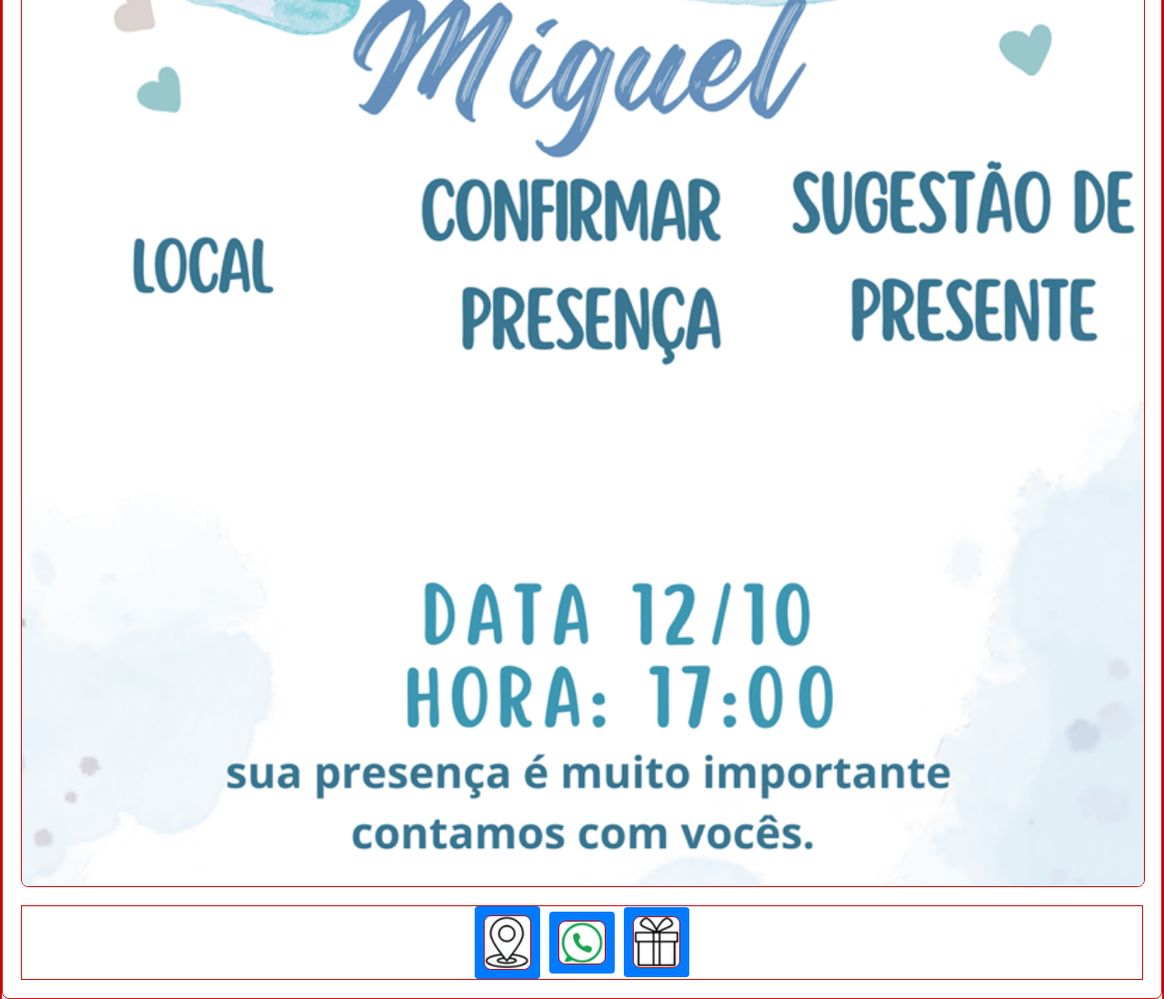
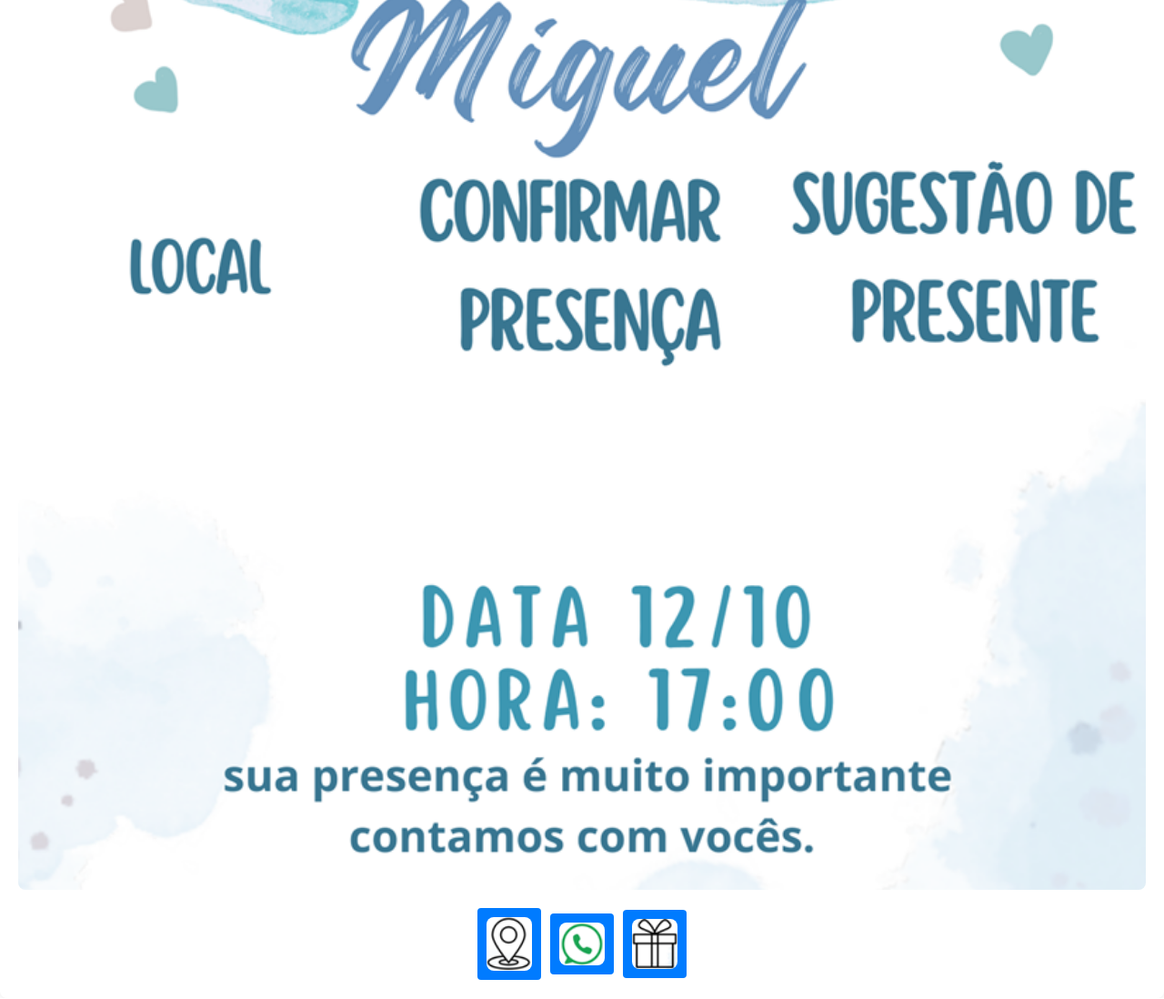
Before and after one commit to luanL-1/Convite, a plain HTML site: page index.html in a window 1280 px wide. Shown: the part 778-1876 px from the top of the page at 91% size. Drawn offline with Linux system fonts and the light colour scheme.

Commit message:
Update index.html

```diff
--- a/index.html
+++ b/index.html
@@ -5,10 +5,6 @@
   <meta name="viewport" content="width=device-width, initial-scale=1.0">
   <title>Página com Imagem e Convite</title>
   <style>
-    * {
-      border: 1px solid #cf0303;
-    }
-
     body {
       font-family: Arial, sans-serif;
       color: #333;
```
